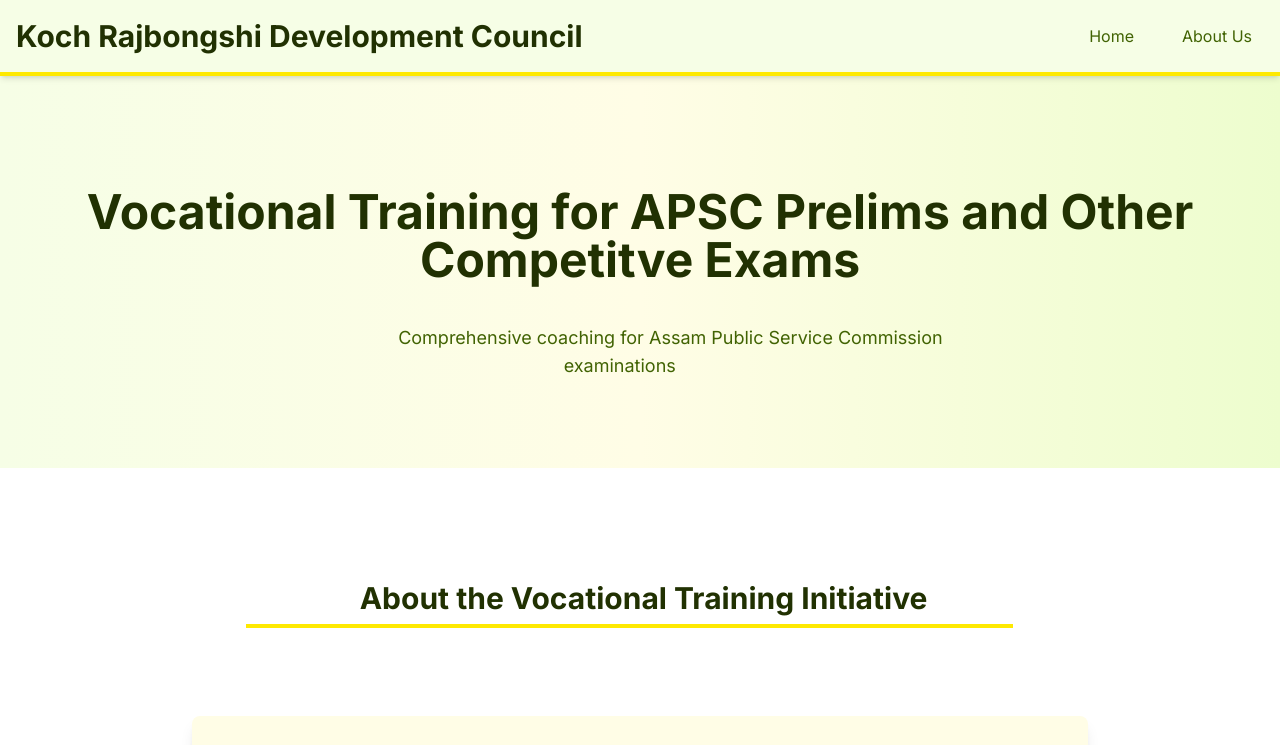
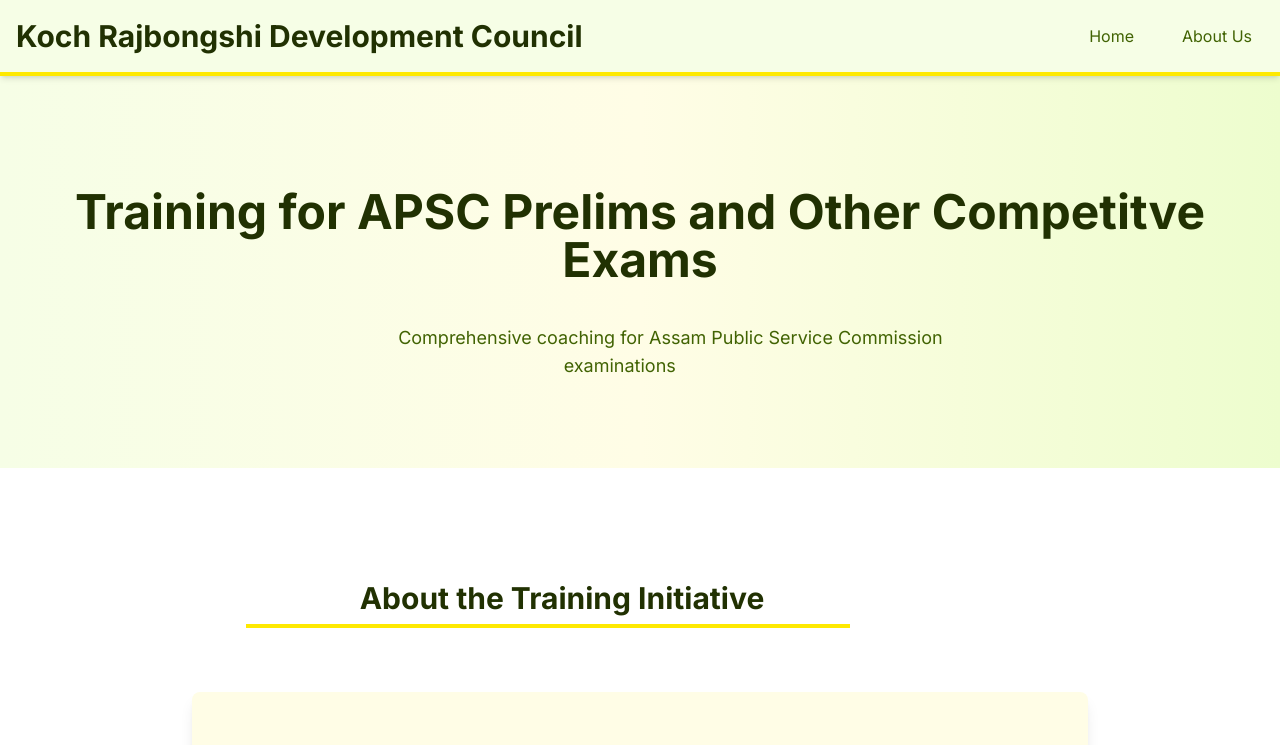
Before and after one commit to geekodour/krdc_website, an Eleventy site: page src/apsc.njk in a window 1280 px wide. Shown: the top 745 px of the page. Built offline with nearby package versions, Linux system fonts and the light colour scheme; Eleventy itself is replaced by a stand-in of ours; files that its build step writes are made by us from their sources.

Commit message:
Update apsc.njk

```diff
--- a/src/apsc.njk
+++ b/src/apsc.njk
@@ -7,7 +7,7 @@
 
 <section class="bg-gradient-to-r from-olive-50 via-golden-50 to-olive-100 py-16">
     <div class="container mx-auto px-4 text-center">
-        <h2 class="text-4xl md:text-5xl font-bold text-olive-900 mb-4">Vocational Training for APSC Prelims and Other Competitve Exams</h2>
+        <h2 class="text-4xl md:text-5xl font-bold text-olive-900 mb-4">Training for APSC Prelims and Other Competitve Exams</h2>
         <p class="text-lg text-olive-800 max-w-2xl mx-auto">
             Comprehensive coaching for Assam Public Service Commission examinations
         </p>
@@ -18,7 +18,7 @@
     <div class="container mx-auto px-4">
         <div class="max-w-4xl mx-auto">
             <h3 class="text-3xl font-bold text-olive-900 mb-8 text-center border-b-4 border-golden-500 inline-block pb-2">
-                About the Vocational Training Initiative
+                About the Training Initiative
             </h3>
 
                   <div class="bg-golden-50 p-8 rounded-lg shadow-lg mt-8">
```
